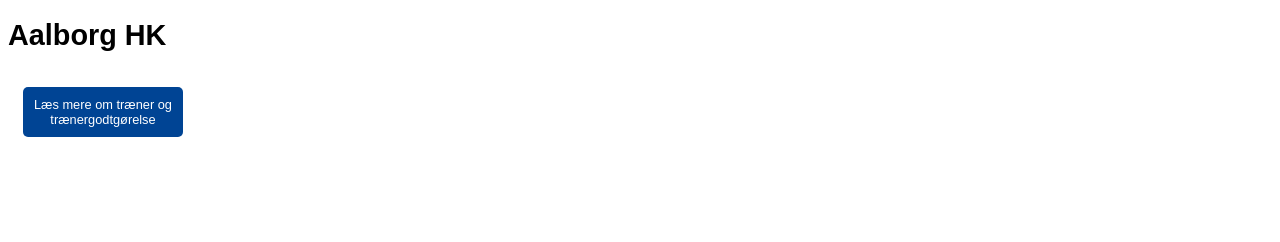
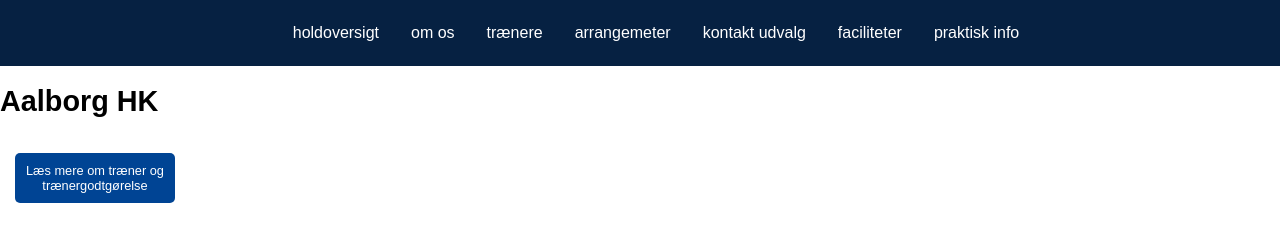
Before and after one commit to Posedion1920/multimedieproduktionSem2, a plain HTML site: page index.html in a window 1280 px wide. Drawn offline with Linux system fonts and the light colour scheme.

Commit message:
start på nav

```diff
--- a/assets/css/style.css
+++ b/assets/css/style.css
@@ -9,7 +9,15 @@
     --graa: #707070;
     --blaa: #062142;
 
+
+    /* SPACING */
+    --smallSpacing: 10px;
+    --standardSpacing: 16px;
+    --mediumSpacing: 24px;
+    --largeSpacing: 35px;
+    --xLargeSpacing: 50px;
 }
+
 
 *,
 *::after,
@@ -38,7 +46,9 @@
 a {
     font-family: "Roboto+Condensed", sans-serif;
 }
-
+body{
+    margin: 0;
+}
 h1{
 font-size: 1.8rem;
 }
@@ -55,3 +65,20 @@
     width: 10rem;
     display: inline-block;
 }
+
+nav{
+    background-color: var(--blaa);
+    width: 100%;
+}
+nav a{
+    text-decoration: none;
+    color: var(--white);
+
+}
+nav ul{
+    padding: var(--mediumSpacing);
+    gap: 2rem;
+    list-style: none;
+    margin-top: 0;
+
+}
--- a/index.html
+++ b/index.html
@@ -7,7 +7,40 @@
     <link rel="stylesheet" href="./assets/css/style.css" />
   </head>
   <body>
-    <h1>Aalborg HK</h1>
-    <a class="btn" href="">Læs mere om træner og trænergodtgørelse</a>
+    <header>
+      <div>
+        <nav>
+          <ul class="flex justifyCenter alignCenter">
+            <li><a href=""></a></li>
+            <li>
+              <a href="">holdoversigt</a>
+            </li>
+            <li>
+              <a href="">om os</a>
+            </li>
+            <li>
+              <a href="">trænere</a>
+            </li>
+            <li>
+              <a href="">arrangemeter</a>
+            </li>
+            <li>
+              <a href="">kontakt udvalg</a>
+            </li>
+            <li>
+              <a href="">faciliteter</a>
+            </li>
+            <li>
+              <a href="">praktisk info</a>
+            </li>
+          </ul>
+        </nav>
+      </div>
+    </header>
+    <main>
+      <h1>Aalborg HK</h1>
+      <a class="btn" href="">Læs mere om træner og trænergodtgørelse</a>
+    </main>
+    <footer></footer>
   </body>
 </html>
```
